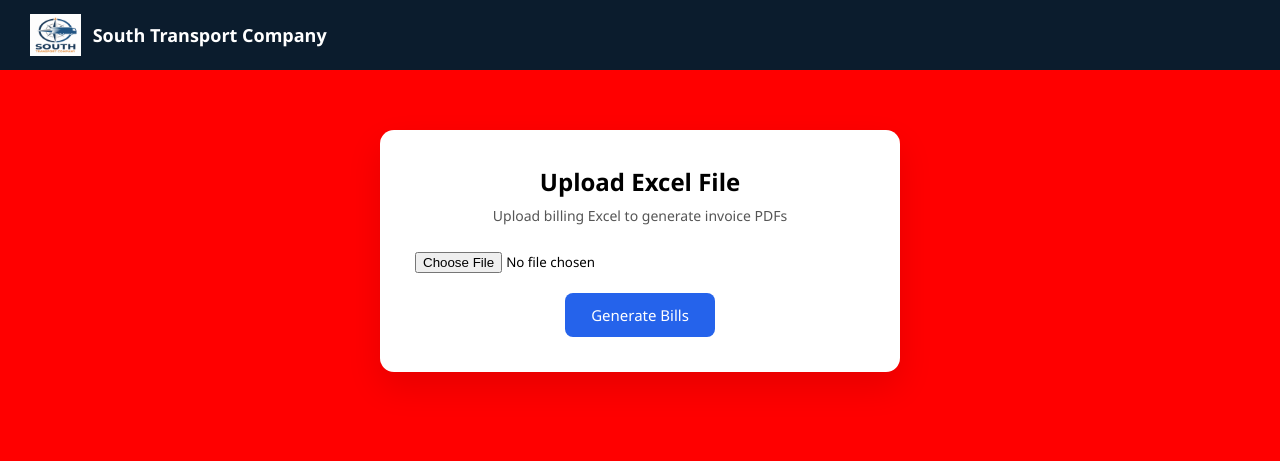
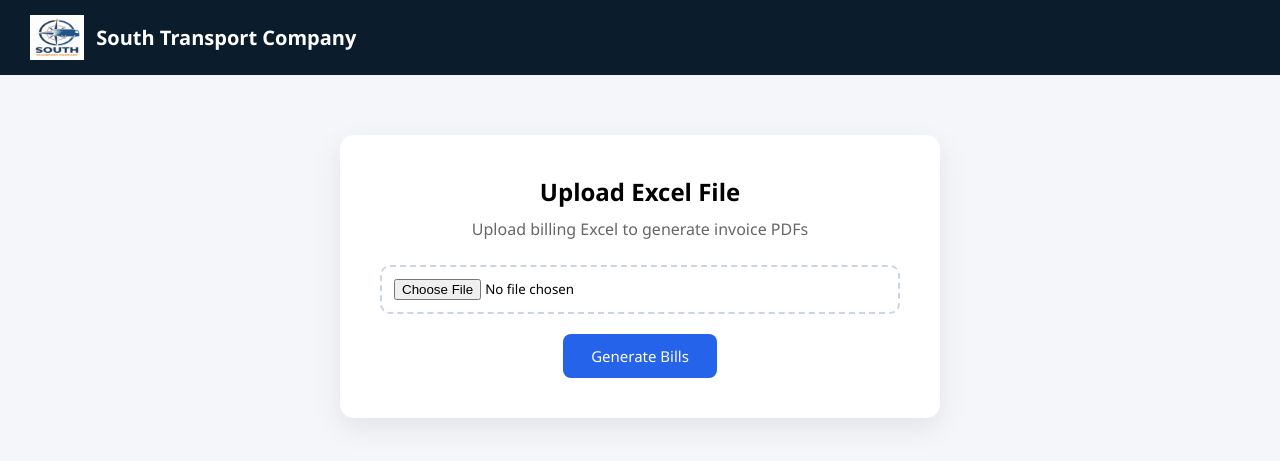
Before and after one commit to choudharyashutosh9045/TransportBillingPortal-STC, a Flask app: page / in a window 1280 px wide. Shown: the top 461 px of the page. Run offline with Flask 3, Linux system fonts and the light colour scheme; some libraries are stand-ins or nearby versions.

Commit message:
Update style.css

```diff
--- a/static/css/style.css
+++ b/static/css/style.css
@@ -1,6 +1,3 @@
-body {
-    background: red !important;
-}
 * {
   margin: 0;
   padding: 0;
@@ -9,72 +6,74 @@ body {
 }
 
 body {
-    background: #f4f6f9;
+  background: #f4f6f9;   /* red hata diya */
 }
 
 /* NAVBAR */
 .navbar {
   background: #0b1c2d;
-    padding: 14px 30px;
+  padding: 15px 30px;
 }
 
 .nav-left {
   display: flex;
   align-items: center;
   gap: 12px;
-    color: white;
-    font-size: 18px;
+}
+
+.logo {
+  height: 45px;
+}
+
+.nav-left span {
+  color: #fff;
+  font-size: 20px;
   font-weight: 600;
 }
 
-.logo {
-    height: 42px;
-    width: auto;
-}
-
-/* MAIN AREA */
+/* MAIN CARD */
 .main {
   display: flex;
   justify-content: center;
   margin-top: 60px;
 }
 
-/* CARD */
 .card {
-    background: white;
-    width: 520px;
-    padding: 35px;
+  background: #fff;
+  width: 600px;
+  padding: 40px;
   border-radius: 14px;
-    box-shadow: 0 15px 35px rgba(0,0,0,0.1);
+  box-shadow: 0 10px 30px rgba(0,0,0,0.08);
   text-align: center;
 }
 
 .card h2 {
-    margin-bottom: 8px;
+  margin-bottom: 10px;
 }
 
 .sub {
-    font-size: 14px;
-    color: #555;
+  color: #666;
   margin-bottom: 25px;
 }
 
-/* FORM */
 input[type="file"] {
+  padding: 12px;
   width: 100%;
+  border: 2px dashed #cbd5e1;
+  border-radius: 10px;
   margin-bottom: 20px;
 }
 
 button {
   background: #2563eb;
-    color: white;
+  color: #fff;
   border: none;
-    padding: 12px 26px;
+  padding: 12px 28px;
   border-radius: 8px;
   cursor: pointer;
   font-size: 15px;
 }
 
 button:hover {
-    background: #1e4fd6;
+  background: #1e40af;
 }
```
Lines whose indentation alone changed are shown as unchanged.
